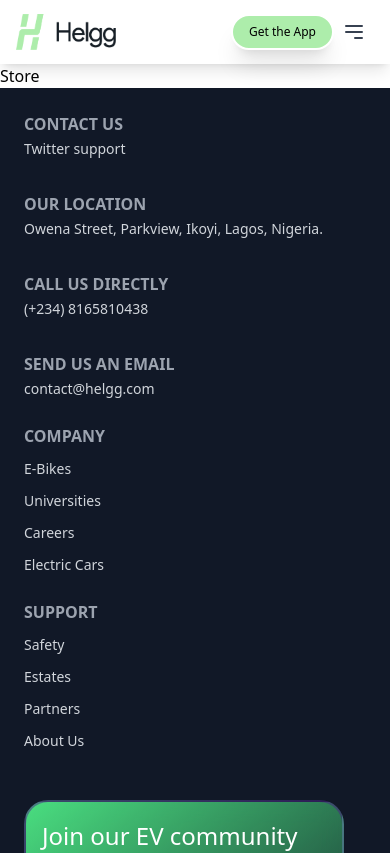
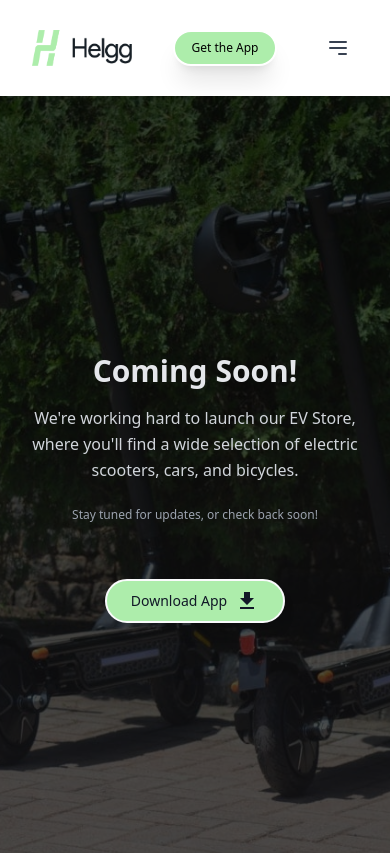
Before and after one commit to chimaskyy/helgg, a React (Vite) app in the folder client/: page /store in a window 390 px wide. Shown: the top 853 px of the page. Built offline with nearby package versions, Linux system fonts and the light colour scheme.

Commit message:
create coming soon page for store

```diff
--- a/client/index.html
+++ b/client/index.html
@@ -2,7 +2,7 @@
 <html lang="en">
   <head>
     <meta charset="UTF-8" />
-    <link rel="icon" type="image/svg+xml" href="/vite.svg" />
+    <link rel="icon" type="image/png" href="/client/src/assets/gallery/icon.png" />
     <meta name="viewport" content="width=device-width, initial-scale=1.0" />
     <link rel="preconnect" href="https://fonts.googleapis.com" />
     <link rel="preconnect" href="https://fonts.gstatic.com" crossorigin />
@@ -10,7 +10,7 @@
       href="https://fonts.googleapis.com/css2?family=Roboto:ital,wght@0,100;0,300;0,400;0,500;0,700;0,900;1,100;1,300;1,400;1,500;1,700;1,900&display=swap"
       rel="stylesheet"
     />
-    <title>Helgg</title>
+    <title>Helgg - Africa's first e-transport network</title>
   </head>
   <body>
     <div id="root"></div>
--- a/client/src/App.jsx
+++ b/client/src/App.jsx
@@ -22,12 +22,13 @@
 import Store from "./pages/Store";
 function App() {
   return (
+    <div className='p-0 m-0'>
       <Router>
         <Header />
         <Routes>
           <Route path="/" element={<Home />} />
           <Route path="/about" element={<About />} />
-        <Route path='/services' element={<Services />}/>
+          <Route path="/services" element={<Services />} />
           <Route path="/download" element={<Download />} />
           <Route path="/career" element={<Career />} />
           <Route path="career/flutter-position" element={<FlutterPosition />} />
@@ -42,6 +43,7 @@
         </Routes>
         <Footer />
       </Router>
+    </div>
   );
 }
 
--- a/client/src/layouts/Header.jsx
+++ b/client/src/layouts/Header.jsx
@@ -13,7 +13,7 @@
     { title: "Services", path: "/services" },
     { title: "Locations", path: "/locations" },
     { title: "Blog", path: "/blog" },
-    { title: "Ev Store", path: "/ev-store" },
+    { title: "Ev Store", path: "/store" },
   ];
 
   useEffect(() => {
@@ -34,24 +34,33 @@
   };
 
   return (
-    <nav ref={navRef} className="bg-white w-full top-0 z-20 shadow-lg">
-      <div className="items-center px-4 max-w-screen-xl mx-auto md:px-8 lg:flex lg:justify-between">
+    <nav ref={navRef} className="bg-white w-full top-0 z-20 shadow-lg h-24">
+      {" "}
+      {/* Increased height here */}
+      <div className="flex items-center justify-between px-8 max-w-screen-xl mx-auto md:px-8 lg:flex lg:justify-between h-full">
+        {" "}
+        {/* Added h-full for full height alignment */}
         {/* Logo on the left */}
-        <div className="flex items-center justify-between py-3 lg:py-4 lg:block lg:w-1/3">
+        <div className="flex items-center lg:w-1/3">
           <Link to="/">
             <img src={Logo} width={100} height={80} alt="Helgg UI logo" />
           </Link>
-          <div className="flex items-center lg:hidden">
+        </div>
+        {/* Download Button Centered */}
+        <div className="flex items-center justify-center lg:hidden">
+          {" "}
+          {/* Center on small screens */}
           <Link to="/download">
             <button
               aria-label="Download Button"
-                className="group relative px-4 sm:px-6 py-2 sm:py-4 text-xs sm:text-sm rounded-full shadow-xl transition-transform transform bg-customGreen border-2 border-white hover:scale-105 hover:border-green-600 hover:shadow-green-500/50 hover:shadow-3xl focus:outline-none"
+              className="group relative items-center px-4 sm:px-6 py-2 sm:py-4 text-xs sm:text-sm rounded-full shadow-xl transition-transform transform bg-customGreen border-2 border-white hover:scale-105 hover:border-green-600 hover:shadow-green-500/50 hover:shadow-3xl focus:outline-none"
               id="downloadButton"
             >
               <span>Get the App</span>
             </button>
           </Link>
-
+        </div>
+        <div className="flex items-center lg:hidden">
           <button
             className="text-gray-700 outline-none p-2 rounded-md focus:border-gray-400 focus:border"
             onClick={toggleMenuHandler}
@@ -89,8 +98,6 @@
             )}
           </button>
         </div>
-        </div>
-
         {/* Navigation Links */}
         <div
           className={`flex-1 justify-between lg:flex lg:items-center ${
@@ -135,7 +142,6 @@
           </div>
         </div>
       </div>
-
       {/* Side Menu */}
       <Sidemenu menuOpen={menuOpen} toggleMenuHandler={toggleMenuHandler} />
     </nav>
--- a/client/src/layouts/SideMenu.jsx
+++ b/client/src/layouts/SideMenu.jsx
@@ -52,6 +52,18 @@
             </ListItemButton>
           </ListItem>
           <ListItem disablePadding>
+            <ListItemButton
+              component={Link}
+              to="/services"
+              onClick={toggleMenuHandler}
+            >
+              <ListItemText
+                primary="Services"
+                sx={{ fontSize: "1.2rem", fontWeight: "bold" }}
+              />
+            </ListItemButton>
+          </ListItem>
+          <ListItem disablePadding>
             <ListItemButton component={Link} to="/" onClick={toggleMenuHandler}>
               <ListItemText
                 primary="Location"
@@ -68,7 +80,7 @@
             </ListItemButton>
           </ListItem>
           <ListItem disablePadding>
-            <ListItemButton component={Link} to="/" onClick={toggleMenuHandler}>
+            <ListItemButton component={Link} to="/store" onClick={toggleMenuHandler}>
               <ListItemText
                 primary="Ev store"
                 sx={{ fontSize: "1.2rem", fontWeight: "bold" }}
--- a/client/src/pages/About.jsx
+++ b/client/src/pages/About.jsx
@@ -53,7 +53,7 @@
         </div>
       </section>
       {/* Sticky Nav */}
-      <nav className="mt-8 hidden lg:block pl-6 sticky top-[70px] bg-white text-gray-800 font-bold z-20">
+      <nav className="mt-8 hidden lg:block pl-6 sticky top-[65px] bg-white text-gray-800 font-bold z-20">
         <ul className="flex space-x-8 py-6">
           <li className="cursor-pointer relative group">
             <a href="#our-story">Our Story</a>
@@ -125,10 +125,10 @@
             </div>
 
             {/* Text and heading div */}
-            <div className="lg:w-[70%]">
+            <div className="lg:w-[70%] text-left">
               <p className={para}>Values</p>
               <h1 className={`${head} lg:text-6xl lg:max-w-lg`}>
-                We are more <br /> than <br /> transportation
+                We are more than transportation
               </h1>
               <p className="mt-6 mb-8 text-lg lg:text-xl text-gray-700 lg:max-w-lg">
                 Our values are the tenets that our leaders <br /> have
--- a/client/src/pages/Services.jsx
+++ b/client/src/pages/Services.jsx
@@ -8,7 +8,7 @@
 const Services = () => {
   return (
     <main className='font-body'>
-      <div className='animatedGradient flex flex-col justify-center items-center h-80 bg-custom-green text-custom-black'>
+      <div className='animatedGradient flex flex-col justify-center items-center h-80 bg-customGreen text-custom-black'>
         <h1 className='font-bold text-[32px] md:text-5xl mb-12 mt-28'>
           Helgg Services
         </h1>
--- a/client/src/pages/Store.jsx
+++ b/client/src/pages/Store.jsx
@@ -1,9 +1,54 @@
-import React from 'react'
+import React from "react";
+import banner6 from "../assets/banner6.jpg";
+import { Link } from "react-router-dom";
+import DownloadIcon from "@mui/icons-material/Download";
 
 function Store() {
+  const sectionStyle = {
+    backgroundImage: `url(${banner6})`,
+  };
+  const overlayClass = "absolute inset-0 bg-black opacity-70";
+
   return (
-    <div>Store</div>
-  )
+    <section
+      className="w-full relative bg-cover bg-center object-cover bg-no-repeat h-[93vh] lg:h-screen"
+      style={sectionStyle}
+    >
+      {/* Dark overlay */}
+      <div className={overlayClass}></div>
+
+      {/* Content */}
+      <div className="relative z-10 flex flex-col items-center justify-center h-full text-center text-white animate-fadeIn p-4">
+        {/* Title */}
+        <h1 className="text-3xl lg:text-5xl font-extrabold text-gray-200 mb-4">
+          Coming Soon!
+        </h1>
+
+        {/* Description */}
+        <p className="text-base lg:text-lg text-gray-300 mb-6 lg:mb-8 max-w-xl leading-relaxed">
+          We're working hard to launch our EV Store, where you'll find a wide
+          selection of electric scooters, cars, and bicycles.
+        </p>
+
+        <p className="text-xs lg:text-sm text-gray-400 mb-10">
+          Stay tuned for updates, or check back soon!
+        </p>
+
+        {/* Button */}
+        <div className="flex justify-center mt-4 space-x-4">
+          <Link to="/download">
+            <button
+              type="submit"
+              className="flex items-center justify-center text-sm lg:text-lg text-gray-900 gap-2 px-6 py-2 bg-customGreen rounded-full border-2 border-gray-50 shadow-lg hover:bg-green-500 hover:text-white transition duration-300"
+            >
+              Download App
+              <DownloadIcon style={{ color: "inherit" }} />
+            </button>
+          </Link>
+        </div>
+      </div>
+    </section>
+  );
 }
 
-export default Store
+export default Store;
```
Also changed, not shown: client/src/layouts/Testimonial.jsx (+33 -2 lines), client/src/pages/Home.jsx (+7 -4 lines), client/src/assets/gallery/icon.png (added). Lines whose indentation alone changed are shown as unchanged.
